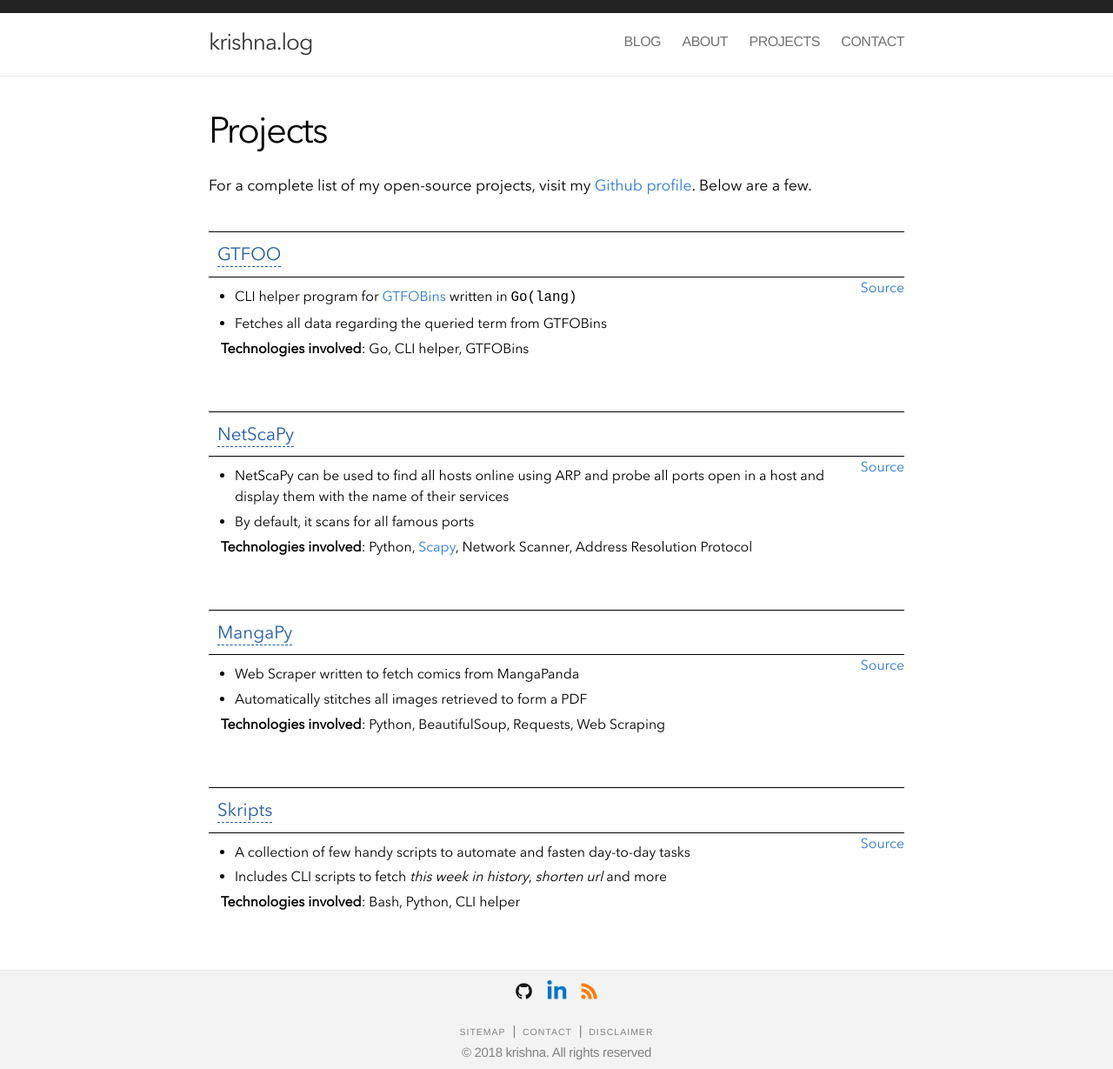
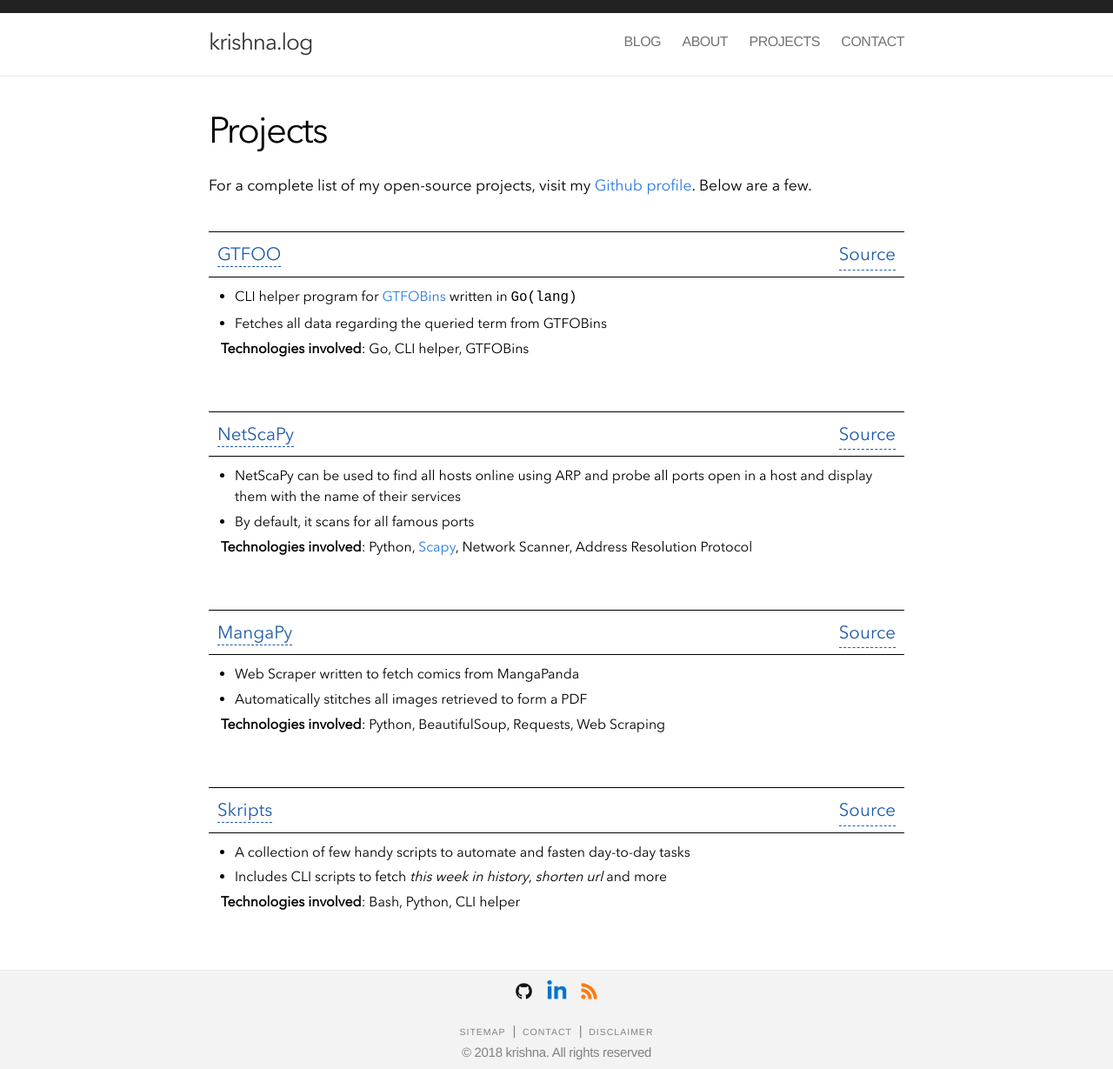
Before and after one commit to lordlabuckdas/lordlabuckdas.github.io, a Jekyll site: the page built from projects.html, in a window 1280 px wide. Shown: the whole page at 87% size. Built offline with Jekyll 4.4.1, drawn with Linux system fonts in a browser that asks for light colours; nearby versions of some CDN libraries.

Commit message:
source fin fix

```diff
--- a/projects.html
+++ b/projects.html
@@ -14,9 +14,9 @@ title: Projects
       <div class="project">
         <div class="project-name">
           <a href = "{{ project.url }}">{{ project.name }}</a>
+          <a style="float:right;"href = "{{ project.source_url }}">Source</a>
         </div>
         {% if project.source_url %}
-          <a style="float:right;"href = "{{ project.source_url }}">Source</a>
         <ul class="project-description">
           {% for line in project.description %}
             <li>{{ line }}</li>
```
